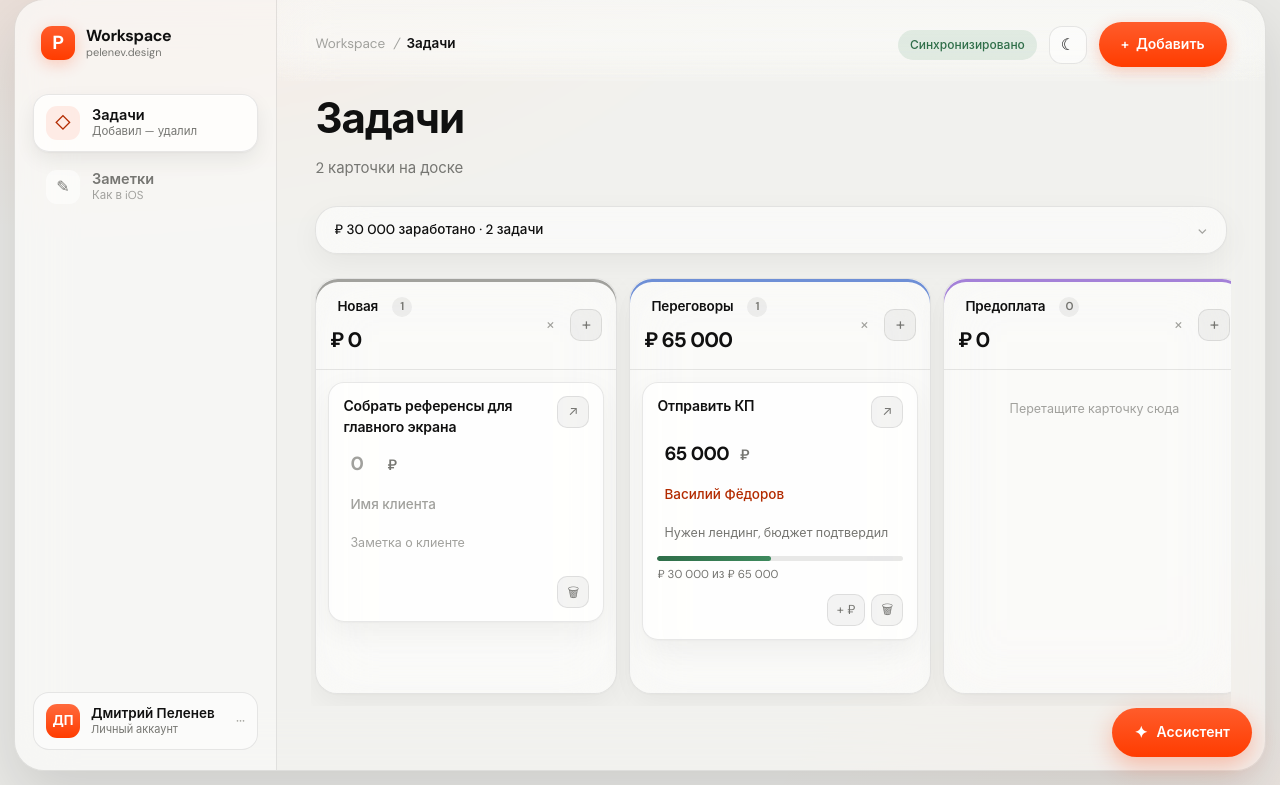
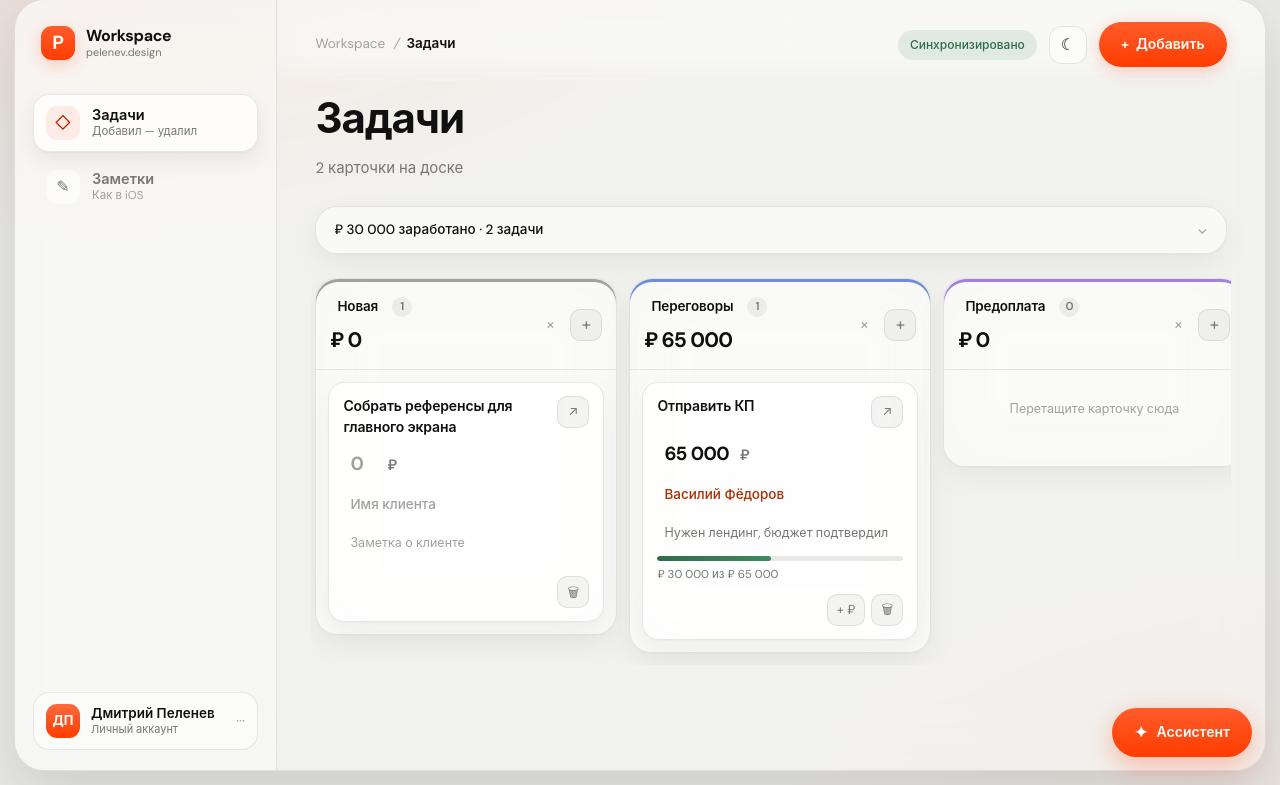
Before and after one commit to PelenevDesign/WebSite, a PHP site: page /crm/ in a window 1280 px wide. Shown: the part 15-800 px from the top of the page. Run offline with PHP 8.4, Linux system fonts and the light colour scheme; the visitor is signed in with stand-in values (Sample User, id 1).

Commit message:
Колонки не обрезают карточки, доска таскается мышью
Колонка больше не листается внутри себя: карточки видны все до одной,
длинную колонку листает страница обычным колёсиком. Заодно исчезла
раскладка «доска на остаток экрана» — именно она и создавала рамку с
обрезанной карточкой внизу.

Доску теперь можно двигать мышью за любое пустое место: за фон, за шапку
этапа, за пустоту под карточками. На ноутбуке без горизонтального колеса
это был единственный способ добраться до дальних этапов, и его не было.
Курсор-ладонь показывается, только когда доска реально шире экрана.

Захват работает лишь для мыши: на тачскрине доска и так листается
свайпом, перехватывать его незачем. Перетаскивание карточек не задето —
оно начинается только на самой карточке, перетаскивание доски только
вне её.

Co-Authored-By: Claude Opus 5 <noreply@anthropic.com>
Claude-Session: https://claude.ai/code/session_0173xLa8AAYYFtqJ5CjEhrHE

```diff
--- a/crm/crm.css
+++ b/crm/crm.css
@@ -365,6 +365,11 @@ p { margin: 0; }
    подсказка, что доска продолжается вправо. */
 .board { scrollbar-width: none; -ms-overflow-style: none; }
 .board::-webkit-scrollbar { width: 0; height: 0; }
+/* Доску двигают мышью за любое пустое место — за фон, шапку этапа или
+   пустоту под карточками. На ноутбуке без горизонтального колеса это
+   единственный удобный способ добраться до дальних этапов. */
+.board.is-pannable { cursor: grab; }
+body.is-panning, body.is-panning .board.is-pannable { cursor: grabbing; user-select: none; -webkit-user-select: none; }
 
 .col {
   --col-tint: var(--quiet);
@@ -429,29 +434,13 @@ p { margin: 0; }
 }
 .col__add:hover { color: var(--accent); border-color: var(--accent-line); background: var(--accent-pale); }
 
-/* Колонка листается внутри себя, чтобы доска помещалась в экран и шапки
-   этапов оставались на виду. Полосу прокрутки прячем — видно и так, что
-   карточка обрезана нижним краем. */
+/* Своей прокрутки у колонки нет: карточки видны все до одной, длинную
+   колонку листает страница целиком обычным колёсиком. */
 .col__body {
   display: grid; align-content: start; gap: 10px;
-  padding: 12px; min-height: 96px; max-height: calc(100vh - 330px); overflow-y: auto;
-  overscroll-behavior-y: contain;
-  scrollbar-width: none; -ms-overflow-style: none;
+  padding: 12px; min-height: 96px;
 }
-.col__body::-webkit-scrollbar { width: 0; height: 0; }
 
-/* На десктопе доска занимает ровно остаток экрана: страница не листается,
-   вертикальная прокрутка остаётся только одна — внутри колонки. Высоту
-   подбирает флекс, а не формула с вычитанием: над доской то заголовок, то
-   развёрнутые метрики, и любое фиксированное число промахивалось бы. */
-@media (min-width: 901px) {
-  .content { flex: 1 1 auto; min-height: 0; display: flex; flex-direction: column; }
-  .view.is-visible { display: flex; flex-direction: column; flex: 1 1 auto; min-height: 0; }
-  #task-groups { display: flex; flex: 1 1 auto; min-height: 0; }
-  .board { flex: 1 1 auto; min-height: 0; align-items: stretch; }
-  .col { max-height: 100%; }
-  .col__body { flex: 1 1 auto; min-height: 0; max-height: none; }
-}
 .col__empty { padding: 18px 4px; color: var(--quiet); font-size: 12.5px; text-align: center; }
 
 .col-new {
@@ -731,7 +720,6 @@ body.is-dragging-card { user-select: none; -webkit-user-select: none; }
   /* Доска на телефоне: колонка почти во всю ширину, с «прилипанием» */
   .board { scroll-snap-type: x proximity; gap: 10px; }
   .col { flex-basis: min(84vw, 320px); width: min(84vw, 320px); scroll-snap-align: start; }
-  .col__body { max-height: calc(100dvh - 300px); }
 
   /* Пальцевые цели: мелкие кнопки подрастают до ~44px */
   .mini-btn, .task__delete, .col__add { min-width: 40px; height: 40px; border-radius: 12px; }
--- a/crm/index.php
+++ b/crm/index.php
@@ -18,7 +18,7 @@ header('Cache-Control: no-store, private', true);
   <title>Workspace — PELENEV.DESIGN</title>
   <link rel="icon" href="/assets/favicon.svg" type="image/svg+xml">
   <script>/* тема до первой отрисовки — иначе моргает */(function(){try{var t=localStorage.getItem('pelenev.crm.theme');if(t!=='light'&&t!=='dark')t=window.matchMedia('(prefers-color-scheme: light)').matches?'light':'dark';document.documentElement.setAttribute('data-theme',t);}catch(e){}})();</script>
-  <link rel="stylesheet" href="/crm/crm.css?v=31">
+  <link rel="stylesheet" href="/crm/crm.css?v=32">
 </head>
 <body class="crm-app">
 <div class="shell">
@@ -183,6 +183,6 @@ header('Cache-Control: no-store, private', true);
   </div>
 </div>
 
-<script src="/crm/crm.js?v=31"></script>
+<script src="/crm/crm.js?v=32"></script>
 </body>
 </html>
```
Also changed, not shown: crm/crm.js (+38 -2 lines).
